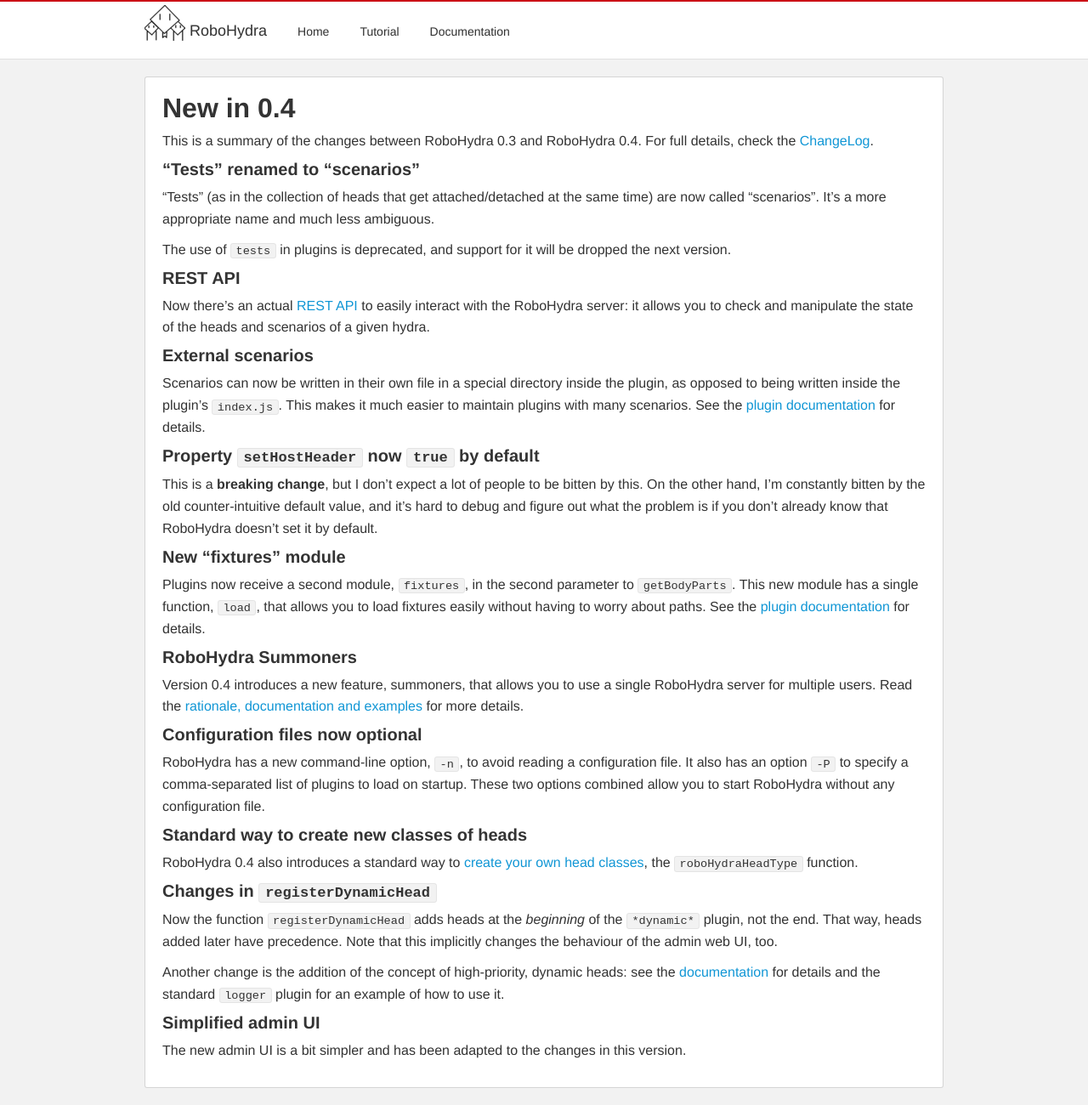
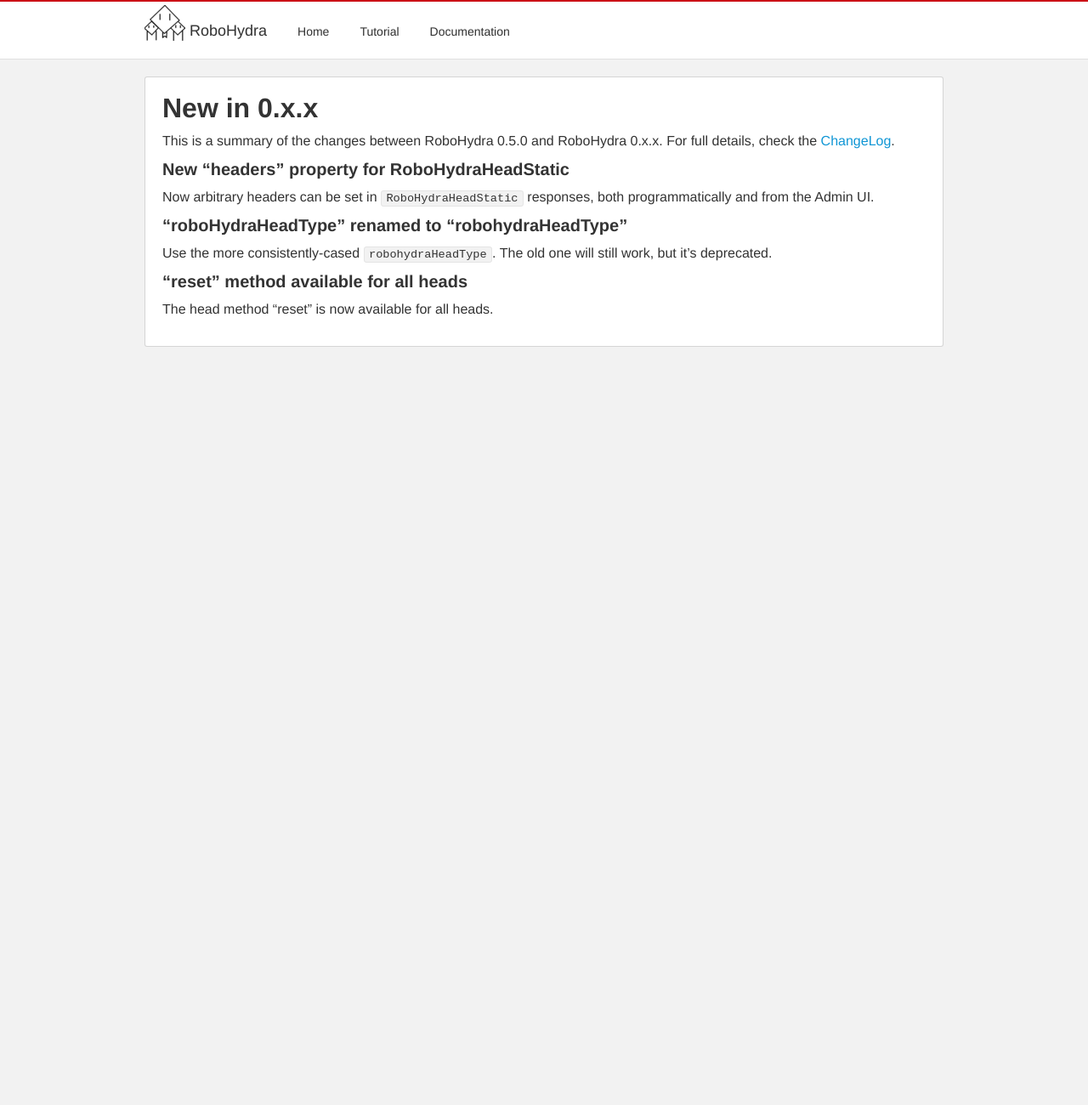
Before and after one commit to robohydra/robohydra, a Jekyll site: the page built from docs/head/changes/index.md, in a window 1280 px wide and 1300 px high. Shown: the whole window at 85% size. Built offline with Jekyll 4.4.1, drawn with Linux system fonts in a browser that asks for light colours.

Commit message:
Update "changes" documentation page

```diff
--- a/docs/head/changes/index.md
+++ b/docs/head/changes/index.md
@@ -2,82 +2,24 @@
 layout: default
 ---
 
-New in 0.4
-==========
+New in 0.x.x
+============
 
-This is a summary of the changes between RoboHydra 0.3 and RoboHydra
-0.4. For full details, check the
+This is a summary of the changes between RoboHydra 0.5.0 and RoboHydra
+0.x.x. For full details, check the
 [ChangeLog](https://raw.github.com/robohydra/robohydra/master/ChangeLog).
 
 
-### "Tests" renamed to "scenarios"
+### New "headers" property for RoboHydraHeadStatic
 
-"Tests" (as in the collection of heads that get attached/detached at
-the same time) are now called "scenarios". It's a more appropriate
-name and much less ambiguous.
+Now arbitrary headers can be set in `RoboHydraHeadStatic` responses,
+both programmatically and from the Admin UI.
 
-The use of `tests` in plugins is deprecated, and support for it will
-be dropped the next version.
+### "roboHydraHeadType" renamed to "robohydraHeadType"
 
-### REST API
+Use the more consistently-cased `robohydraHeadType`. The old one will
+still work, but it's deprecated.
 
-Now there's an actual [REST API](../rest) to easily interact with the
-RoboHydra server: it allows you to check and manipulate the state of
-the heads and scenarios of a given hydra.
+### "reset" method available for all heads
 
-### External scenarios
-
-Scenarios can now be written in their own file in a special directory
-inside the plugin, as opposed to being written inside the plugin's
-`index.js`. This makes it much easier to maintain plugins with many
-scenarios. See the [plugin documentation](../plugins) for details.
-
-### Property `setHostHeader` now `true` by default
-
-This is a **breaking change**, but I don't expect a lot of people to
-be bitten by this. On the other hand, I'm constantly bitten by the
-old counter-intuitive default value, and it's hard to debug and figure
-out what the problem is if you don't already know that RoboHydra
-doesn't set it by default.
-
-### New "fixtures" module
-
-Plugins now receive a second module, `fixtures`, in the second
-parameter to `getBodyParts`. This new module has a single function,
-`load`, that allows you to load fixtures easily without having to
-worry about paths. See the [plugin documentation](../plugins) for
-details.
-
-### RoboHydra Summoners
-
-Version 0.4 introduces a new feature, summoners, that allows you to
-use a single RoboHydra server for multiple users. Read the [rationale,
-documentation and examples](../summoners) for more details.
-
-### Configuration files now optional
-
-RoboHydra has a new command-line option, `-n`, to avoid reading a
-configuration file. It also has an option `-P` to specify a
-comma-separated list of plugins to load on startup. These two options
-combined allow you to start RoboHydra without any configuration file.
-
-### Standard way to create new classes of heads
-
-RoboHydra 0.4 also introduces a standard way to [create your own head
-classes](../custom-heads), the `roboHydraHeadType` function.
-
-### Changes in `registerDynamicHead`
-
-Now the function `registerDynamicHead` adds heads at the _beginning_
-of the `*dynamic*` plugin, not the end. That way, heads added later
-have precedence. Note that this implicitly changes the behaviour of
-the admin web UI, too.
-
-Another change is the addition of the concept of high-priority,
-dynamic heads: see the [documentation](../api) for details and the
-standard `logger` plugin for an example of how to use it.
-
-### Simplified admin UI
-
-The new admin UI is a bit simpler and has been adapted to the changes
-in this version.
+The head method "reset" is now available for all heads.
```
